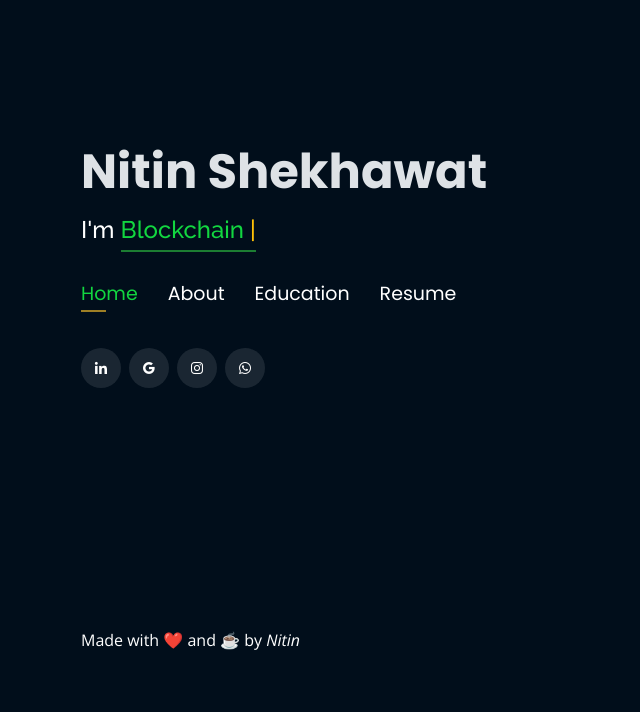
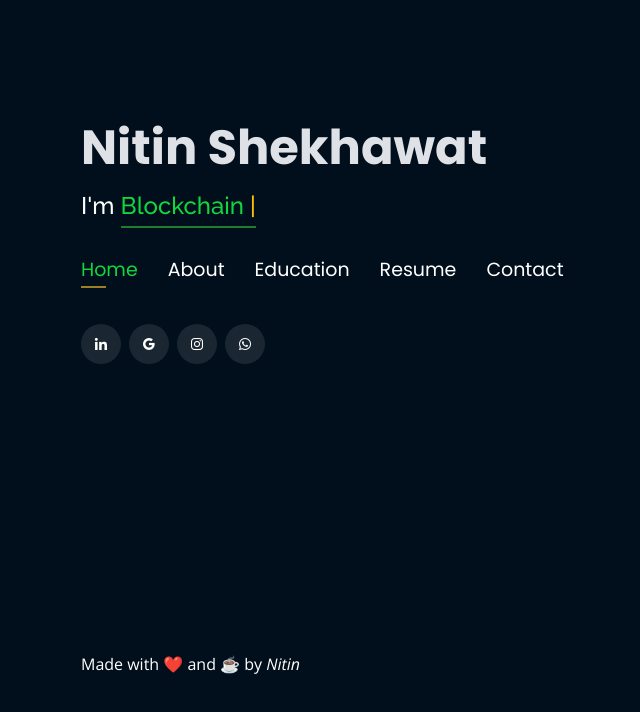
Before and after one commit to liteni3/nitin7773, a plain HTML site: page index.html in a window 1280 px wide. Shown: the whole page, without its empty margins (4-644 px from the left). Drawn offline with nearby package versions, Linux system fonts and the light colour scheme.

Commit message:
Update index.html

```diff
--- a/index.html
+++ b/index.html
@@ -70,7 +70,7 @@
           <!--<li><a href="#portfolio"> <span>Projects</span></a></li> -->
         <!--  <li><a href="#skills"> <span>Skills</span></a></li> -->
           <li><a href="https://drive.google.com/file/d/10zfNwpPgksMkHBkdCm9GMQfD-VkXcW6a/view?usp=share_link" target="_blank"> <span>Resume</span></a></li>
-         <!-- <li><a href="#contacts"> <span>Contact</span></a></li> -->
+         <li><a href="#contacts"> <span>Contact</span></a></li>
 
         </ul>
       </nav><!-- .nav-menu -->
@@ -82,7 +82,7 @@
            <a href="https://www.instagram.com/nitin.singh.shekhawat/" target="_blank" class="instagram"><i class="bx bxl-instagram"></i></a>
            <a href="https://wa.me/+918107162559?text=Hi_Nitin" target="_blank" class="Whatsapp"><i class="bx bxl-whatsapp"></i></a>
       </div>
-      <br><br><br><br><br><br><br><br><br><br>
+      <br><br><br><br><br><br><br><br><br><br><br><br>
       Made with ❤️ and ☕ by <i>Nitin</i>
     </div>
   </header><!-- End Header -->
```
